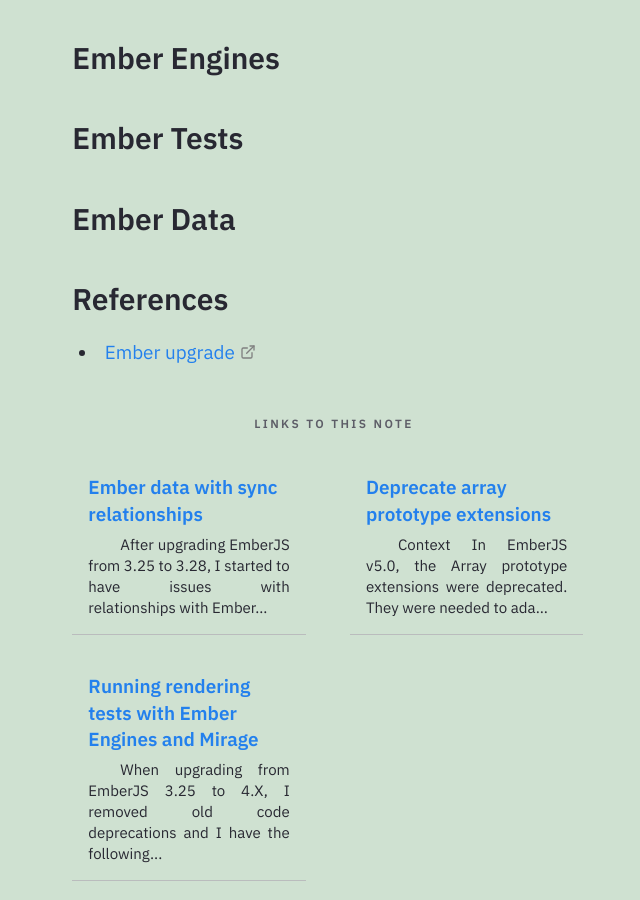
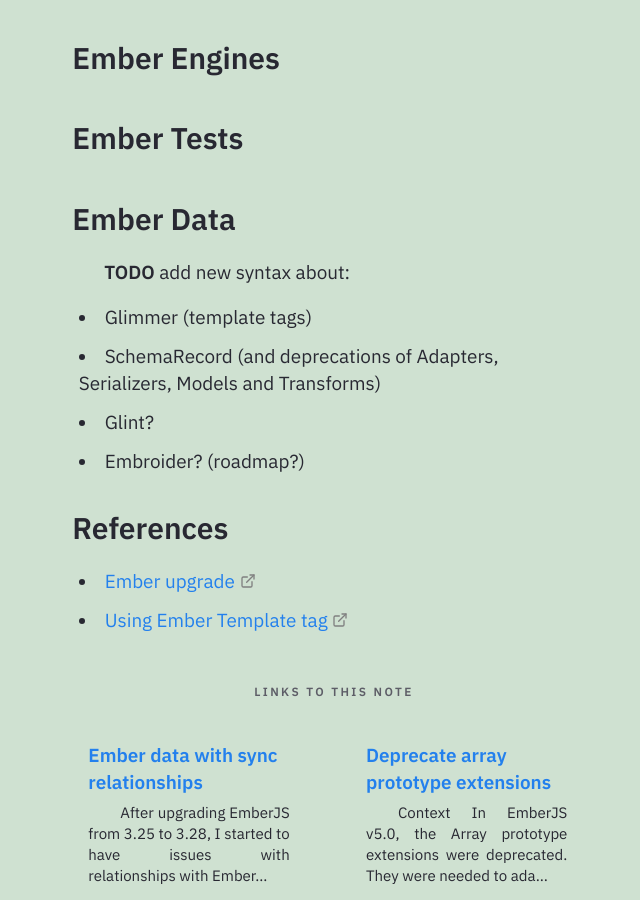
Before and after one commit to Gorzas/gorzas.github.io, a Jekyll site: the page built from _notes/Public/tech/EmberJS/emberjs.md, in a window 1280 px wide and 900 px high, scrolled down 248 px. Shown: the whole window, without its empty margins (306-946 px from the left). Built offline with Jekyll 4.4.1, drawn with Linux system fonts in a browser that asks for light colours.

Commit message:
Update emberjs.md

```diff
--- a/_notes/Public/tech/EmberJS/emberjs.md
+++ b/_notes/Public/tech/EmberJS/emberjs.md
@@ -14,6 +14,12 @@ growth: seedlings
 
 ## Ember Data
 
+**TODO** add new syntax about:
+- Glimmer (template tags)
+- SchemaRecord (and deprecations of Adapters, Serializers, Models and Transforms)
+- Glint?
+- Embroider? (roadmap?)
 
 ## References
 - [Ember upgrade](https://cli.emberjs.com/release/basic-use/upgrading/)
+- [Using Ember Template tag](https://guides.emberjs.com/release/components/template-tag-format/)
```
